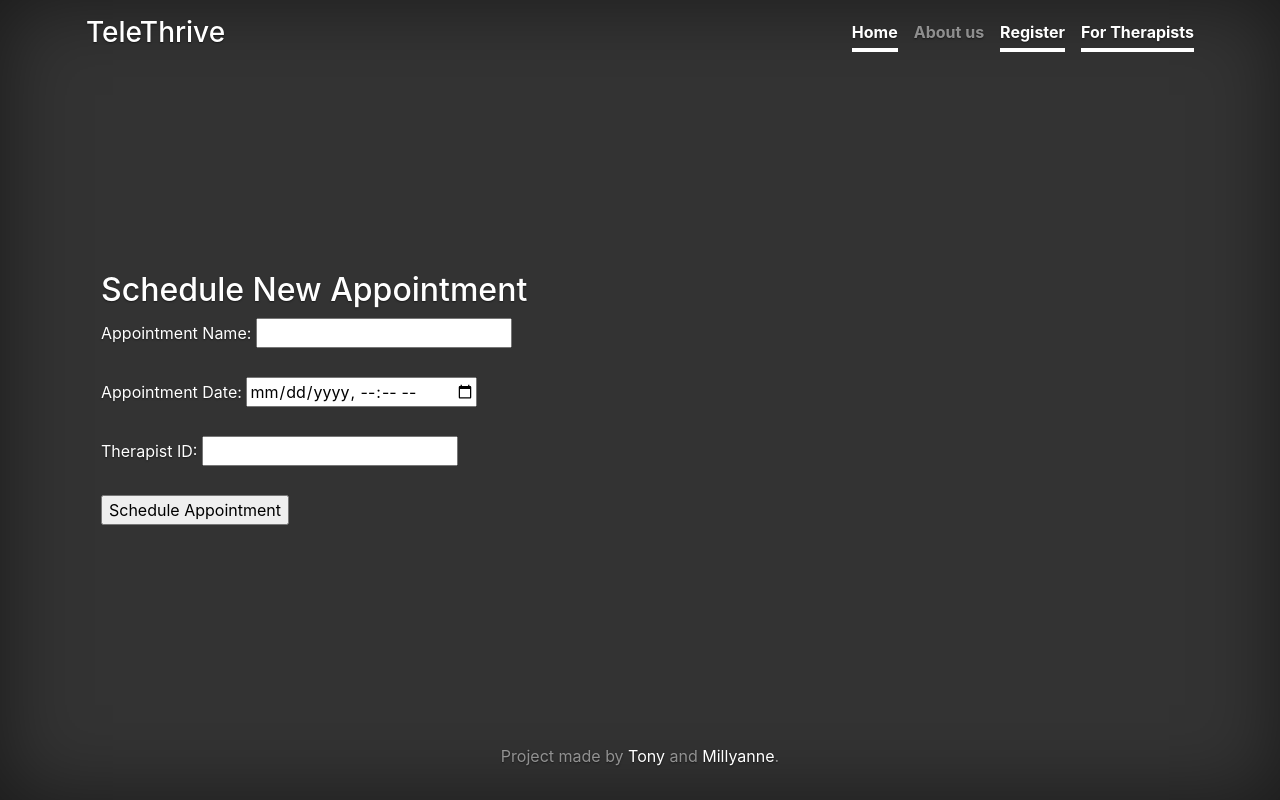
After one commit to ynot93/tele-thrive, a Flask app: page /appointments/new in a window 1280 px wide. The commit adds this page. Run offline with Flask 3, Linux system fonts and the light colour scheme.

Commit message:
Add logout route, appointment route and unique id

```diff
--- a/flask_app/routes.py
+++ b/flask_app/routes.py
@@ -5,6 +5,9 @@ from . import app
 from flask_app.models.appointment import Appointment
 from flask_app.models.therapist import Therapist
 from flask_app.models.user import User
+from flask import session
+from flask import jsonify, request
+from .id_generator import generate_unique_user_id, generate_unique_therapist_id
 
 
 users = [
@@ -40,6 +43,8 @@ def about():
 def register():
     form = RegistrationForm()
     if form.validate_on_submit():
+        user_id = generate_unique_user_id()
+        session['user_id'] = user_id
         flash(f'Account created for {form.username.data}!', 'sucess')
         return redirect(url_for('home'))
     return render_template("register.html", title='Register', form=form)
@@ -49,7 +54,9 @@ def register():
 def login():
     form = LoginForm()
     if form.validate_on_submit():
-        if form.email.data == 'tony@blog.com' and form.password.data == 'password':
+        user = User.query.filter_by(email=form.email.data).first()
+        if user and user.password == form.password.data:
+            session['user_id'] = user.id
             flash(f'You have successfully logged in!', 'success')
             return redirect(url_for('home'))
         else:
@@ -61,6 +68,8 @@ def login():
 def register_therapist():
     form = TherapistRegistrationForm()
     if form.validate_on_submit():
+        therapist_id = generate_unique_therapist_id()
+        session['therapist_id'] = therapist_id
         flash(f'Therapist account created for {form.first_name.data} {form.last_name.data}!', 'success')
         return redirect(url_for('home'))
     return render_template("register_therapist.html", title='Therapist Registration', form=form)
@@ -77,3 +86,75 @@ def login_therapist():
         else:
             flash('Login Unsuccessful! Please check email and password', 'danger')
     return render_template('login_therapist.html', title='Therapist Login', form=form)
+
+
+@app.route("/logout")
+def logout():
+    session.clear()
+    flash('You have been logged out!', 'success')
+    return redirect(url_for('home'))
+
+
+#@app.route("/appointments", methods=["GET"])
+#def get_appointments():
+    #user_id = request.headers.get("User-Id")
+    #if not user_id:
+    #    return jsonify({"error": "User-Id header missing"}), 400
+    #appointments = Appointment.query.filter_by(user_id=user_id).all()
+    #appointment_data = [{
+    #    "id": appointment.id,
+    #    "appointment_name": appointment.appointment_name,
+    #    "appointment_date": appointment.appointment_date.strftime("%Y-%m-%d %H:%M:%S"),
+    #    "status": appointment.status
+    #} for appointment in appointments]
+
+    #return jsonify(appointment_data), 200
+   # pass
+
+
+#@app.route("/appointments", methods=["POST"])
+#def create_appointment():
+   # user_id = request.headers.get("User-Id")
+   # if not user_id:
+   #     return jsonify({"error": "User not authenticated"}), 401
+   # data = request.json
+   # appointment_name = data.get("appointment_name")
+   # appointment_date = data.get("appointment_date")
+   # therapist_id = data.get("therapist_id")
+   # status = "Scheduled"
+   # if not all([appointment_name, appointment_date, therapist_id]):
+   #     return jsonify({"error": "Incomplete data provided"}), 400
+   # appointment = Appointment(
+   #         appointment_name=appointment_name,
+   #         appointment_date=appointment_date,
+   #         status=status,
+   #         user_id=user_id,
+   #         therapist_id=therapist_id
+   # )
+
+   # db.session.add(appointment)
+   # db.session.commit()
+
+   # response_data = {
+   #     "id": appointment.id,
+   #     "appointment_name": appointment.appointment_name,
+   #     "appointment_date": appointment.appointment_date.strftime("%Y-%m-%d %H:%M:%S"),
+   #     "status": appointment.status
+   # }
+   # return jsonify({"message": "Appointment created successfully", "appointment": response_data}), 201
+ #  pass
+
+
+@app.route("/appointments", methods=["GET"])
+def get_appointments():
+    user_id = session.get("user_id")
+    if not user_id:
+        flash("Please log in to view your appointments.", "danger")
+        return redirect(url_for("login"))
+    appointments = Appointment.query.filter_by(user_id=user_id).all()
+    return render_template("appointments.html", appointments=appointments)
+
+
+@app.route("/appointments/new", methods=["GET"])
+def create_appointment():
+    return render_template("create_appointment.html")
--- /dev/null
+++ b/flask_app/templates/create_appointment.html
@@ -0,0 +1,13 @@
+{% extends "layout.html" %}
+{% block content %}
+    <h2>Schedule New Appointment</h2>
+    <form method="POST" action="{{ url_for('create_appointment') }}">
+        <label for="appointment_name">Appointment Name:</label>
+        <input type="text" id="appointment__name" required><br><br>
+        <label for="appointment_date">Appointment Date:</label>
+        <input type="datetime-local" id="appointment_date" name="appointment_date" required><br><br>
+        <label for="therapist_id">Therapist ID:</label>
+        <input type="number" id="therapist_id" name="therapist_id" required><br><br>
+        <input type="submit" value="Schedule Appointment">
+    </form>
+{% endblock %}
--- a/flask_app/templates/layout.html
+++ b/flask_app/templates/layout.html
@@ -24,6 +24,9 @@
                     <a class="nav-link" href="{{ url_for('about') }}">About us</a>
                     <a class="nav-item nav-link active" href="{{ url_for('register') }}">Register</a>
                     <a class="nav-item nav-link active" href="{{ url_for('register_therapist') }}">For Therapists</a>
+                    {% if session.logged_in %}
+                        <a class="nav-item nav-link active" href="{{ url_for('logout') }}">Logout</a>
+                    {% endif %}
                 </nav>
             </div>
         </header>
```
Also changed, not shown: flask_app/id_generator.py (added, +7 -0 lines), flask_app/templates/appointments.html (added, +13 -0 lines).
